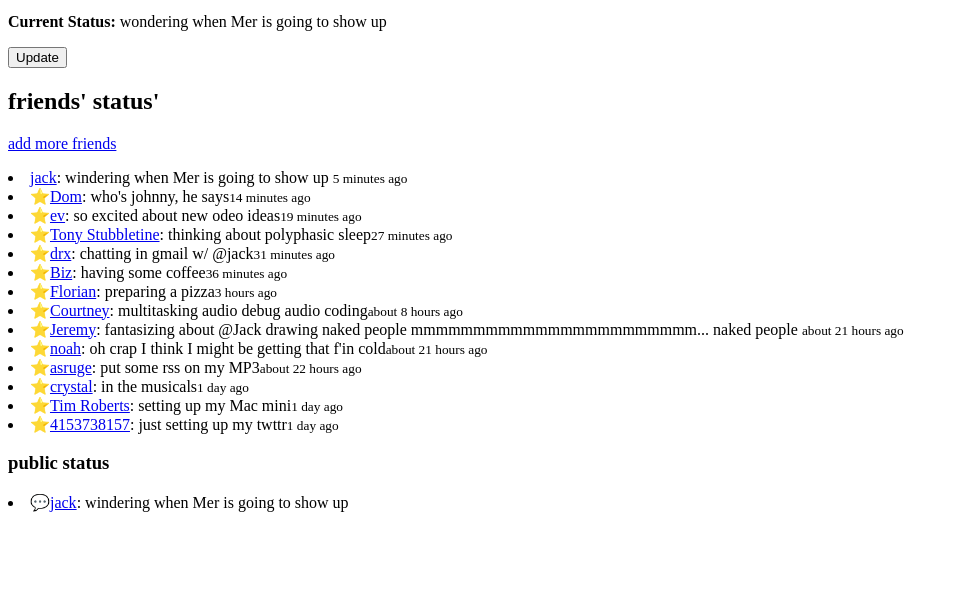
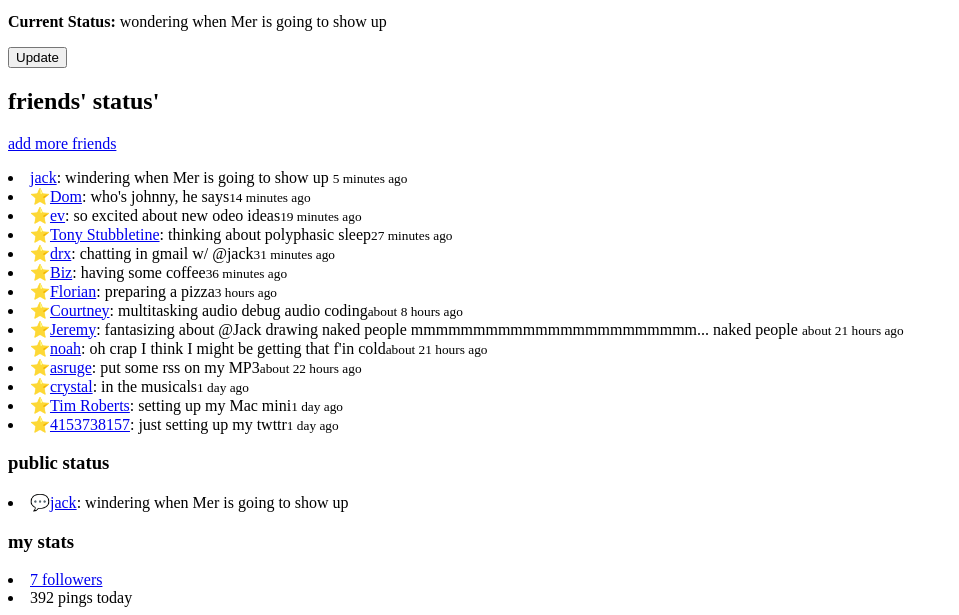
Before and after one commit to owen-dearman/html-twitter-base, a website: page index.html in a window 1280 px wide. Shown: the part 202-817 px from the top of the page, without its empty margins (0-959 px from the left). Drawn offline with Linux system fonts and the light colour scheme.

Commit message:
added my-stats

```diff
--- a/index.html
+++ b/index.html
@@ -99,5 +99,12 @@
         <li>💬<a href="#">jack</a>: windering when Mer is going to show up</li>
       </uo>
     </public-status>
+    <my-stats>
+      <h3>my stats</h3>
+      <uo>
+        <li><a href="#">7 followers</a></li>
+        <li>392 pings today</li>
+      </uo>
+    </my-stats>
   </body>
 </html>
```
